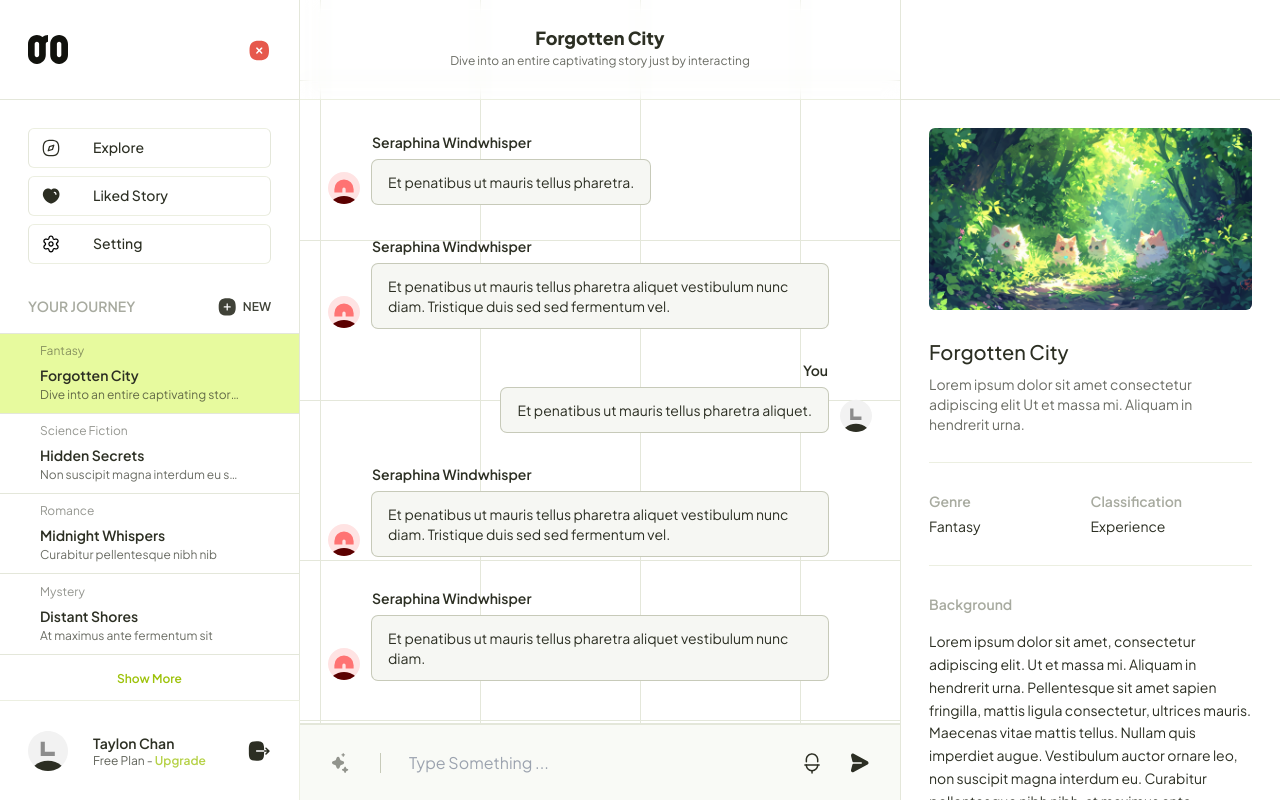
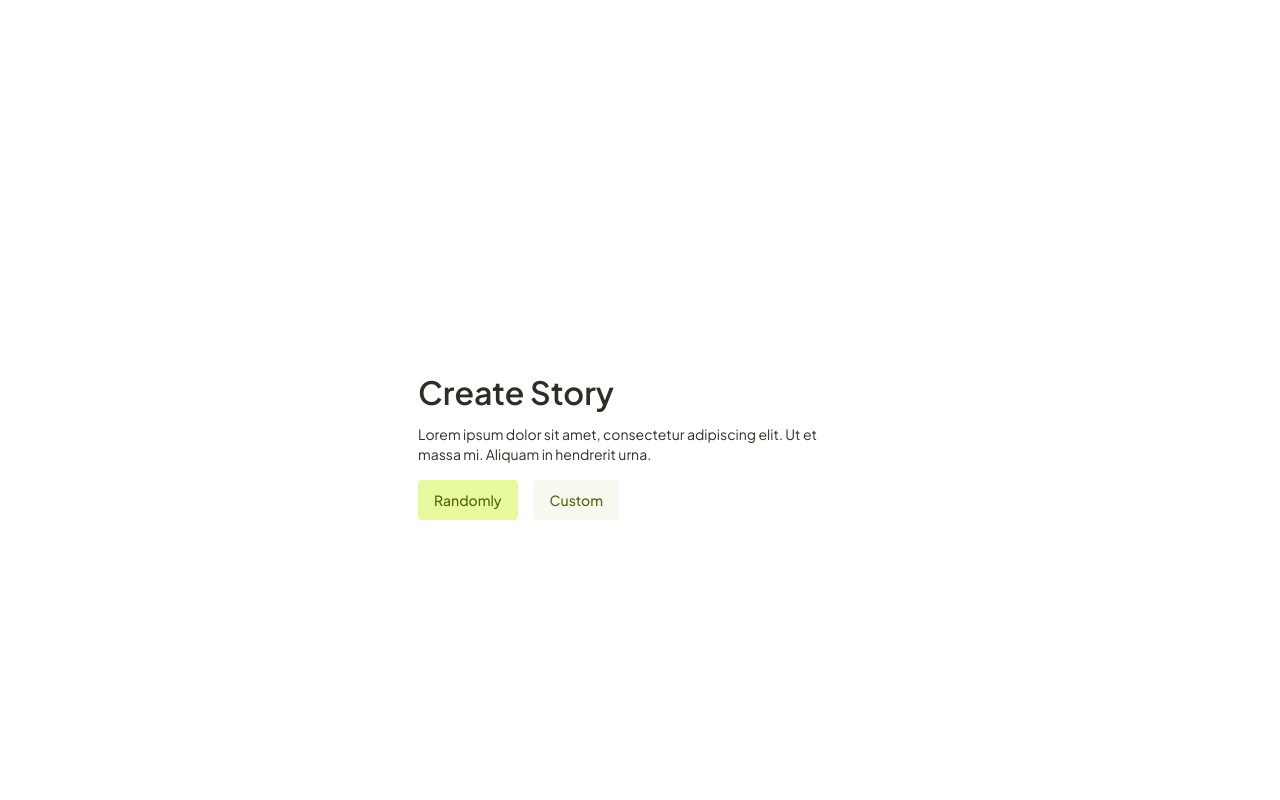
Before and after one commit to fuzionix/storompt, a Vue app: page /#/demo in a window 1280 px wide. Built offline with nearby package versions, Linux system fonts and the light colour scheme; a web font is replaced by a local one.

Commit message:
✅ | Add create demo page

```diff
--- a/src/router/index.js
+++ b/src/router/index.js
@@ -9,6 +9,11 @@ const routes = [
   },
   {
     path: '/demo',
+    name: 'createDemo',
+    component: () => import('../views/CreateDemo.vue')
+  },
+  {
+    path: '/demo/:demoId',
     name: 'demo',
     component: () => import('../views/DemoPage.vue')
   },
--- a/src/style/index.css
+++ b/src/style/index.css
@@ -26,10 +26,10 @@
     --primary-foreground: 72 79% 22%;
 
     --secondary: 72 40% 96%;
-    --secondary-foreground: 71 75% 60%;
+    --secondary-foreground: 72 79% 22%;
 
     --accent: 72 40% 96%;
-    --accent-foreground: 71 75% 60%;
+    --accent-foreground: 72 79% 22%;
 
     --destructive: 0 84% 60%;
     --destructive-foreground: 72 40% 98%;
--- /dev/null
+++ b/src/views/CreateDemo.vue
@@ -0,0 +1,41 @@
+<template>
+    <section id="create-demo" class="flex flex-col items-center justify-center min-h-[100vh]">
+      <div id="create-demo-container" class="flex flex-col items-center max-w-[500px] p-7 pt-[calc(1rem+var(--header))]
+        sm:px-7">
+        <div>
+          <h3 class="text-[2rem] font-semibold">Create Story</h3>
+          <p class="text-sm mt-2">Lorem ipsum dolor sit amet, consectetur adipiscing elit. Ut et massa mi. Aliquam in hendrerit urna. </p>
+          <div class="flex mt-4">
+            <cn-button class="mr-4">Randomly</cn-button>
+            <cn-button variant="secondary">Custom</cn-button>
+          </div>
+        </div>
+      </div>
+    </section>
+  </template>
+
+  <script>
+  import { Button } from '@/src/components_shadcn/ui/button'
+
+  export default {
+      name: 'CreateDemo',
+      components: {
+        'cn-button': Button
+      },
+      props: [
+      ],
+      data() {
+        return {
+
+        }
+      },
+      computed: {
+      },
+      methods: {
+      }
+  }
+  </script>
+
+  <style>
+
+  </style>
```
Also changed, not shown: src/assets/icon/filter.svg (added), src/assets/icon/game.svg (added).
